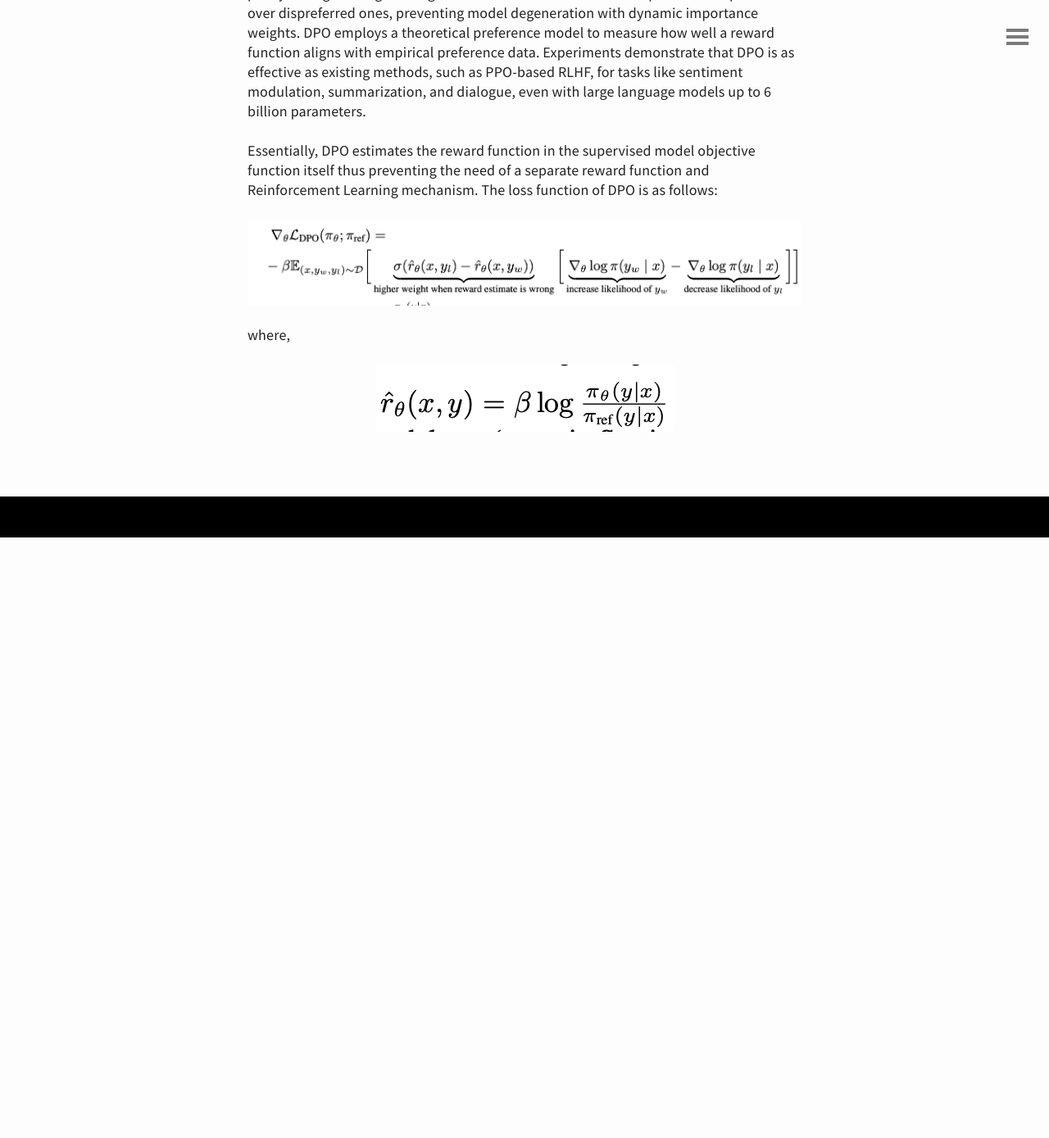
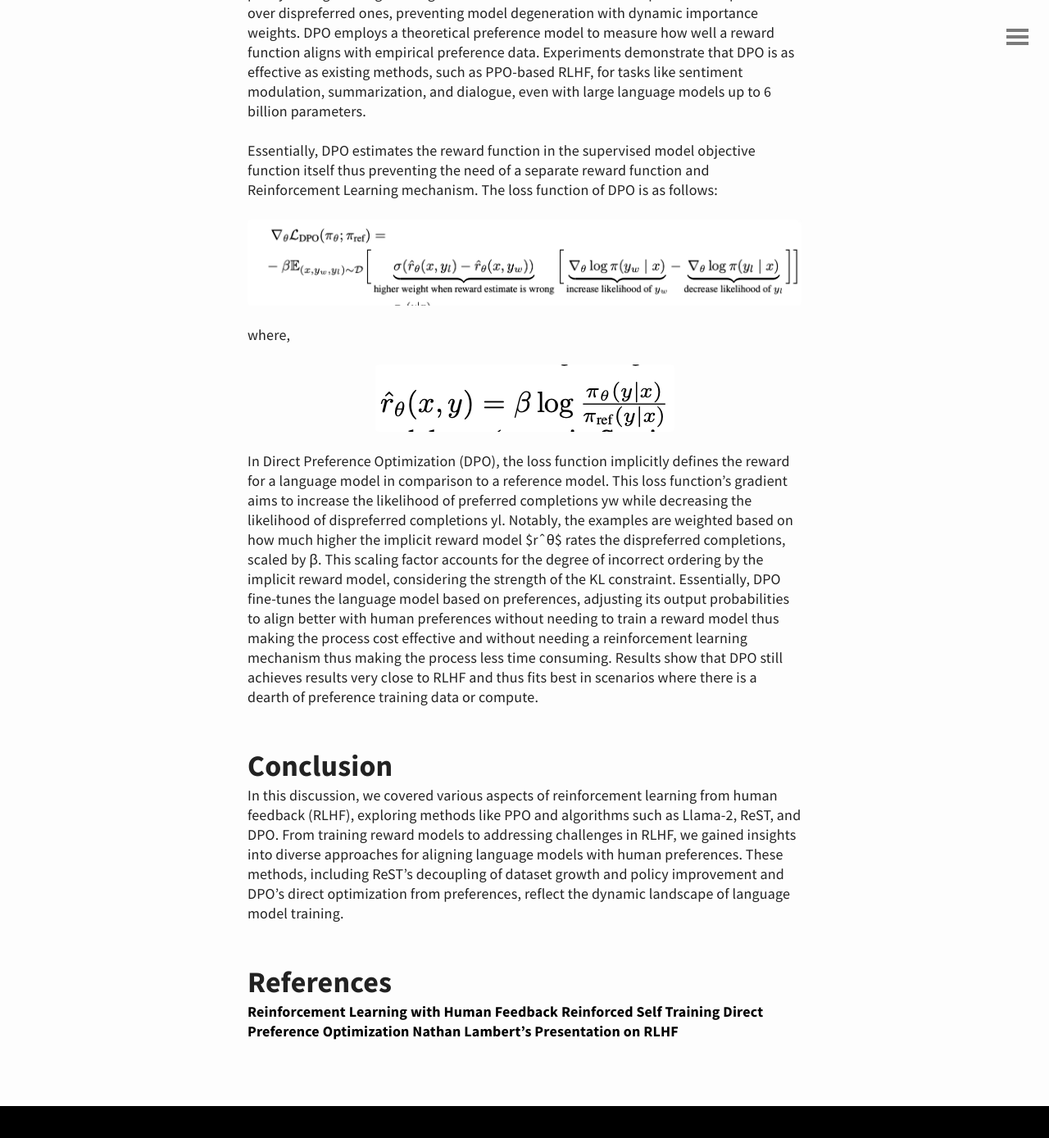
Before and after one commit to spraphul/blog, a Jekyll site: the page built from _posts/2023-11-30-plt.md, in a window 1280 px wide and 1400 px high, scrolled down 6174 px. Shown: the top 1389 px of the window at 82% size. Built offline with Jekyll 4.4.1, drawn with Linux system fonts in a browser that asks for light colours; before the commit the page ends 6830 px from its top, so only the background shows below that.

Commit message:
Update 2023-11-30-plt.md

```diff
--- a/_posts/2023-11-30-plt.md
+++ b/_posts/2023-11-30-plt.md
@@ -91,3 +91,14 @@ Essentially, DPO estimates the reward function in the supervised model objective
 where,
 
 ![dporeward](https://github.com/spraphul/blog/blob/gh-pages/_posts/dpo1.png?raw=true)
+
+In Direct Preference Optimization (DPO), the loss function implicitly defines the reward for a language model in comparison to a reference model. This loss function's gradient aims to increase the likelihood of preferred completions yw while decreasing the likelihood of dispreferred completions yl. Notably, the examples are weighted based on how much higher the implicit reward model $rˆθ$ rates the dispreferred completions, scaled by β. This scaling factor accounts for the degree of incorrect ordering by the implicit reward model, considering the strength of the KL constraint. Essentially, DPO fine-tunes the language model based on preferences, adjusting its output probabilities to align better with human preferences without needing to train a reward model thus making the process cost effective and without needing a reinforcement learning mechanism thus making the process less time consuming. Results show that DPO still achieves results very close to RLHF and thus fits best in scenarios where there is a dearth of preference training data or compute.
+
+## Conclusion
+In this discussion, we covered various aspects of reinforcement learning from human feedback (RLHF), exploring methods like PPO and algorithms such as Llama-2, ReST, and DPO. From training reward models to addressing challenges in RLHF, we gained insights into diverse approaches for aligning language models with human preferences. These methods, including ReST's decoupling of dataset growth and policy improvement and DPO's direct optimization from preferences, reflect the dynamic landscape of language model training.
+
+## References
+[Reinforcement Learning with Human Feedback](https://arxiv.org/pdf/2203.02155.pdf)
+[Reinforced Self Training](https://arxiv.org/pdf/2308.08998.pdf)
+[Direct Preference Optimization](https://arxiv.org/pdf/2305.18290.pdf)
+[Nathan Lambert's Presentation on RLHF](https://docs.google.com/presentation/d/1T6X8ZlwrBek14wGfKljLxikwkTBDdM88r0AZ6NiodU4/edit#slide=id.g2592b7513da_0_2012)
```
